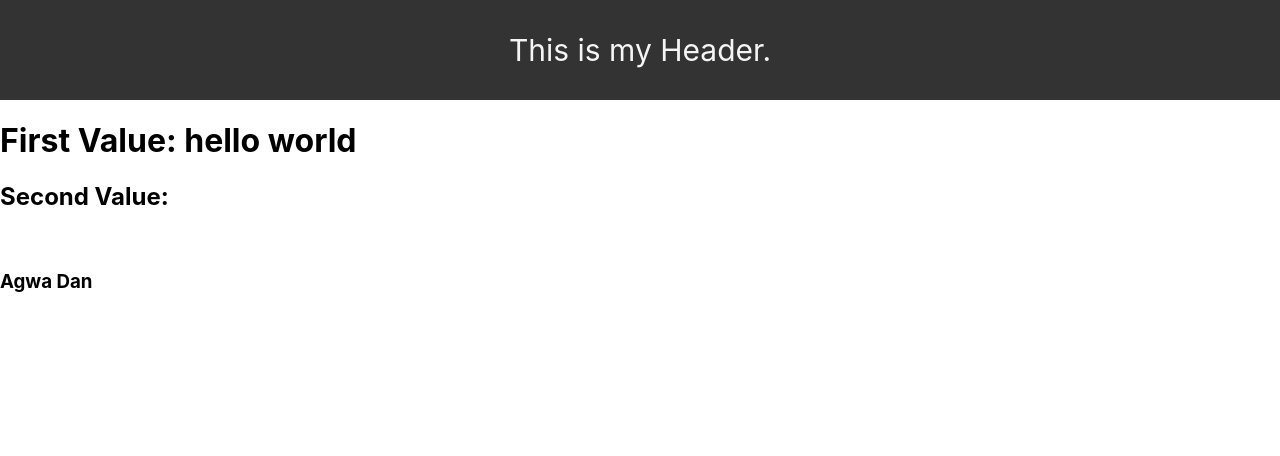
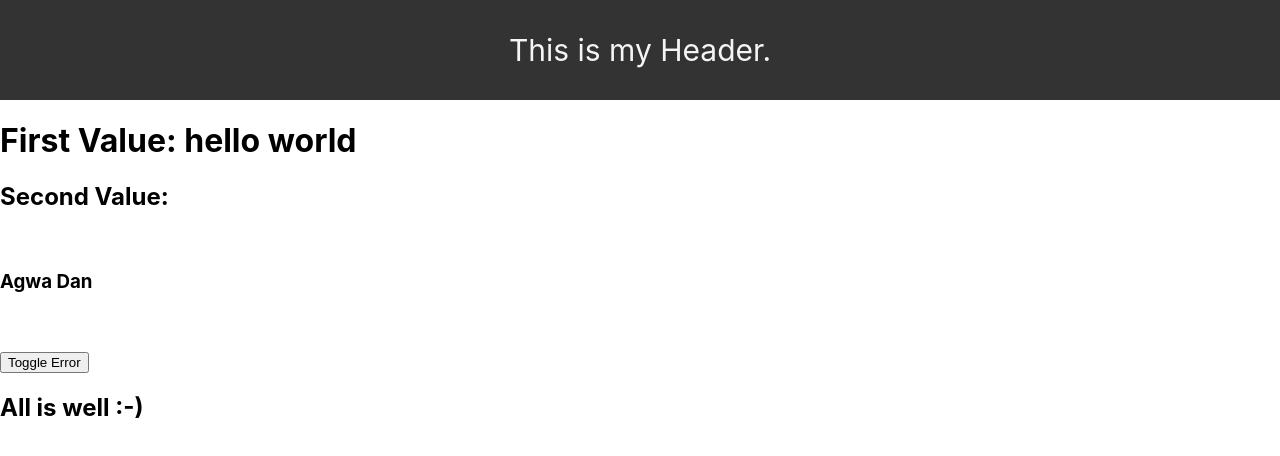
Before and after one commit to agwadan/React-Exercise, a React (Create React App) app: page / in a window 1280 px wide. Shown: the top 456 px of the page. Built offline with nearby package versions, Linux system fonts and the light colour scheme; the HTML template or start-up script is replaced by a standard one.

Commit message:
Revision 06:12:00 - Cover ternary Operator.

```diff
--- a/src/components/3-conditionalRendering/ShortCircuit.jsx
+++ b/src/components/3-conditionalRendering/ShortCircuit.jsx
@@ -3,8 +3,11 @@ import React, { useState } from 'react'
 export default function ShortCircuit() {
 
   const [text, setText] = useState('');
+  const [isError, setIsError] = useState(false);
+
   const firstValue = text || 'hello world';
   const secondValue = text && 'hello world';
+
 
   return (
     <div>
@@ -12,6 +15,12 @@ export default function ShortCircuit() {
       <h2>Second Value: {secondValue}</h2>
       <br />
       {!text && <h3>Agwa Dan</h3>}
+      <br />
+      <br />
+
+      <button onClick={() => setIsError(!isError)}>Toggle Error</button>
+      {isError ? <h2>Error...</h2> : <h2>All is well :-)</h2>}
+
     </div>
   )
 }
```
